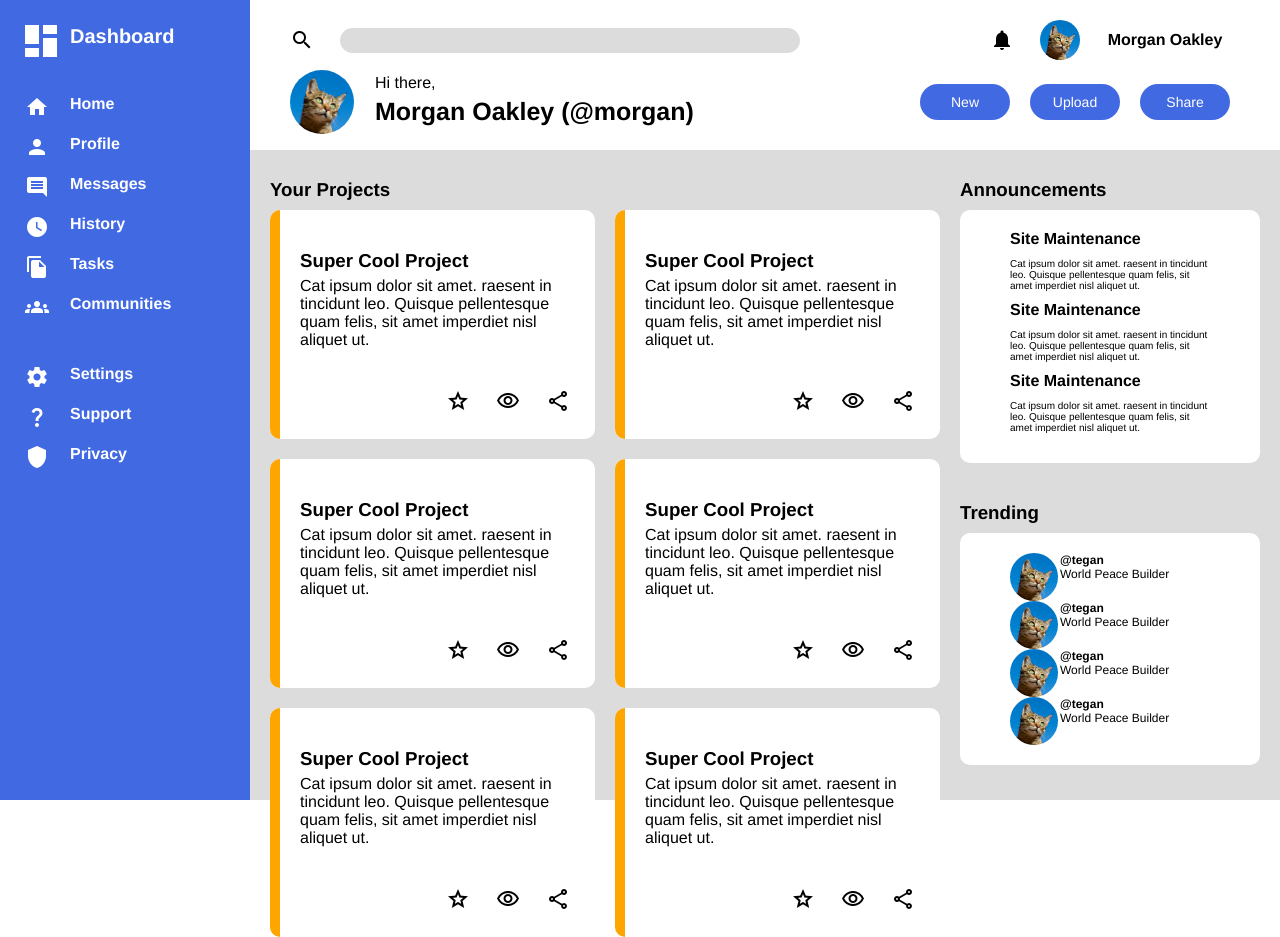
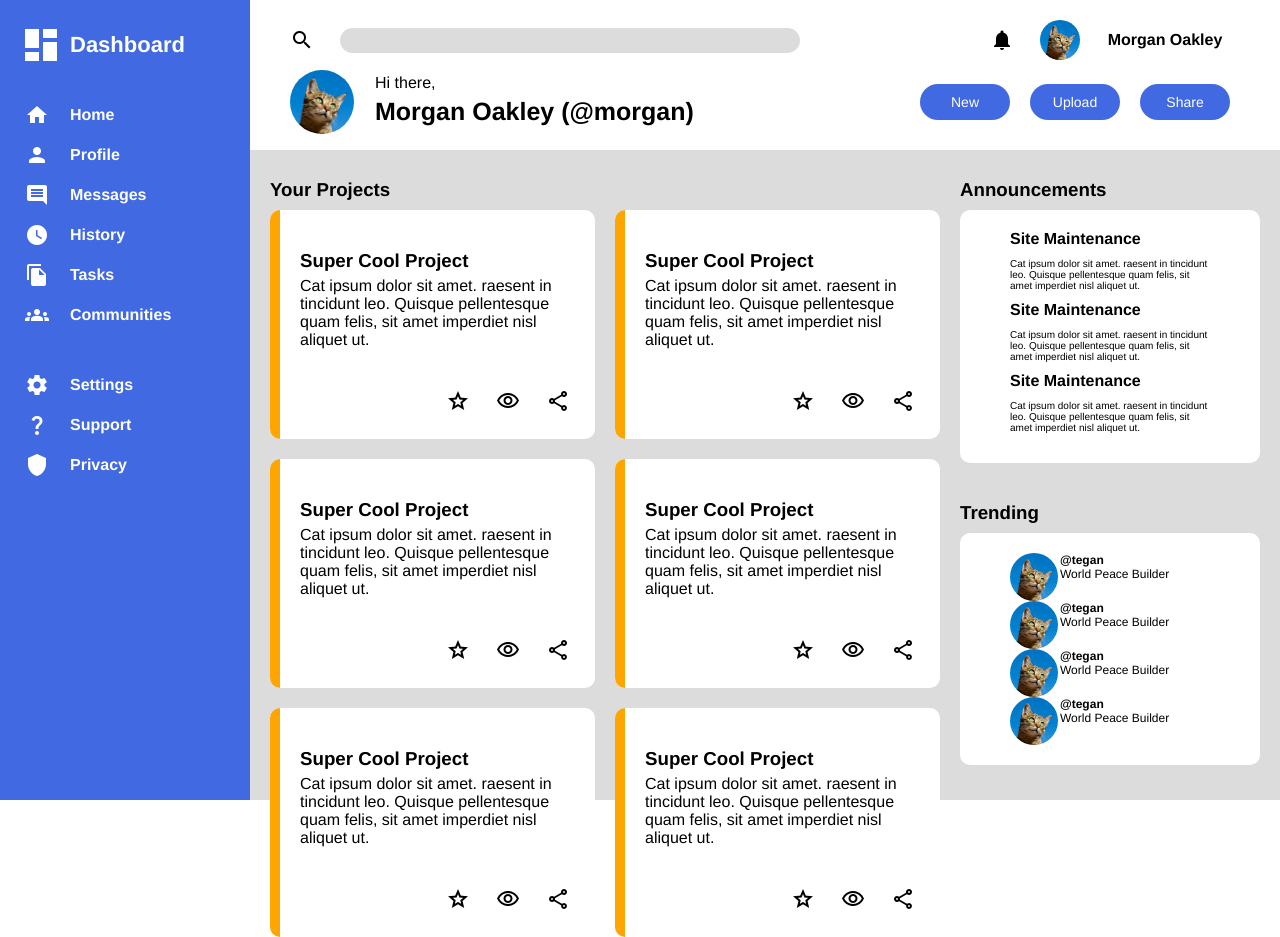
Before and after one commit to slabwu/admin-dashboard, a plain HTML site: page index.html in a window 1280 px wide. Drawn offline with nearby package versions, Linux system fonts and the light colour scheme.

Commit message:
Shift layout of sidebar

```diff
--- a/index.html
+++ b/index.html
@@ -15,7 +15,10 @@
             <div></div>
             <div></div>
         </div>
-        <div class="logo title">Dashboard</div>
+        <div class="title">Dashboard</div>
+
+        <div></div>
+        <div></div>
 
         <i class="material-icons">home</i>
         <div class="heading">Home</div>
@@ -34,6 +37,9 @@
 
         <i class="material-icons">groups</i>
         <div class="heading">Communities</div>
+
+        <div></div>
+        <div></div>
 
         <i class="material-icons">settings</i>
         <div class="heading">Settings</div>
--- a/style.css
+++ b/style.css
@@ -12,7 +12,7 @@ body {
     color: white;
     grid-area: 1 / 1 / 3 / 2;
     display: grid;
-    grid: 70px repeat(5, 40px) 70px repeat(3, 40px) / 45px 1fr;
+    grid: 40px 30px repeat(6, 40px) 30px repeat(3, 40px) / 45px 1fr;
     padding: 25px 25px 0;
     font-weight: bold;
 }
@@ -29,6 +29,7 @@ body {
     display: grid;
     grid: 9px 6px 9px / repeat(2, 14px);
     gap: 4px;
+    align-content: center;
 }
 
 .logo div {
@@ -42,6 +43,15 @@ body {
 .logo div:nth-child(4) {
     grid-column: 2;
     grid-row: 2 / span 2;
+}
+
+.sidebar .heading, .sidebar .material-icons, .sidebar .title {
+    display: grid;
+    align-items: center;
+}
+
+.sidebar .title {
+    font-size: 22px;
 }
 
 .top-header {
```
